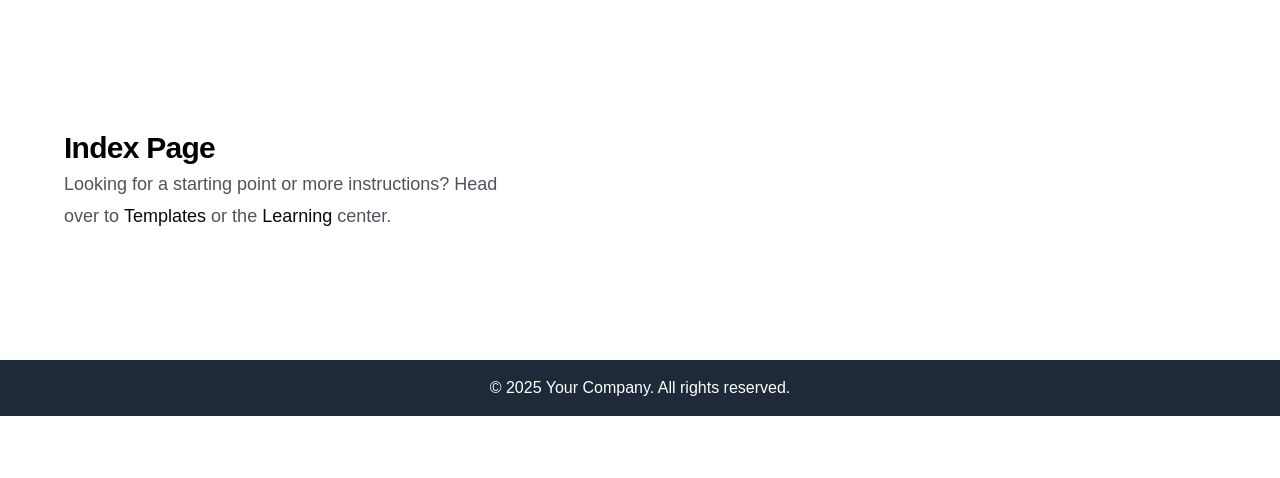
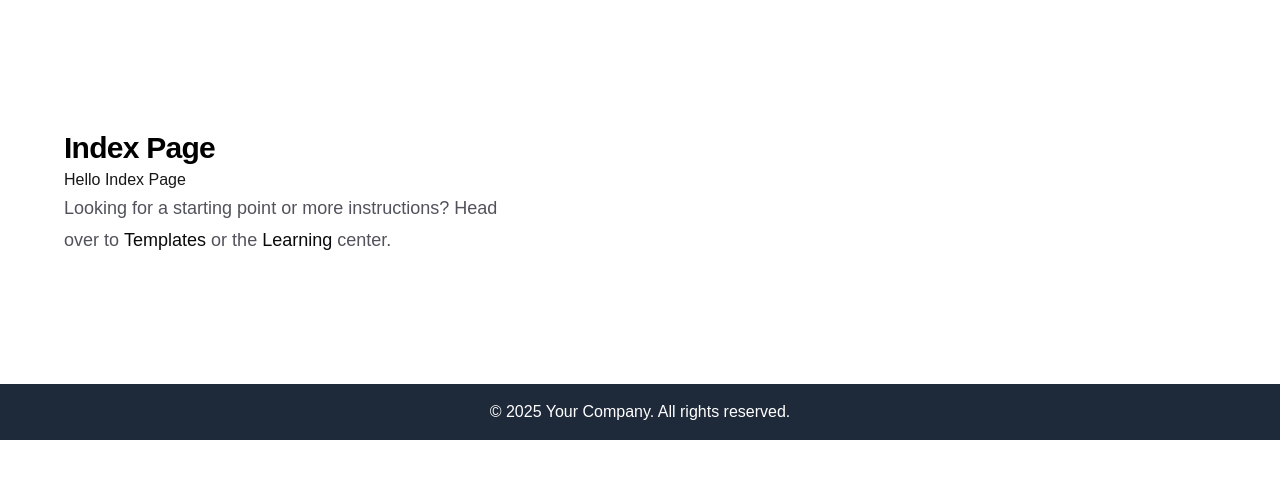
Before and after one commit to kazuhiro17/study-react, a Next.js app: page / in a window 1280 px wide. Shown: the top 478 px of the page. Built offline with nearby package versions, Linux system fonts and the light colour scheme.

Commit message:
refactor:Main部分のコンポーネント化

```diff
--- a/src/app/about/page.tsx
+++ b/src/app/about/page.tsx
@@ -1,11 +1,7 @@
-import { Links } from "@/components/Links";
-import { Headline } from "@/components/Headline";
+import { Main } from "@/components/Main";
 
 export default function About() {
   return (
-    <main className="flex w-full max-w-3xl flex-col items-center justify-between py-32 px-16 bg-white dark:bg-black sm:items-start">
-      <Headline title="About Page" />
-      <Links />
-    </main>
+    <Main page="About" />
   );
 }
--- a/src/app/page.tsx
+++ b/src/app/page.tsx
@@ -1,11 +1,7 @@
-import { Links } from "@/components/Links";
-import { Headline } from "@/components/Headline";
+import { Main } from "@/components/Main";
 
 export default function Home() {
   return (
-    <main className="flex w-full max-w-3xl flex-col items-center justify-between py-32 px-16 bg-white dark:bg-black sm:items-start">
-      <Headline title="Index Page" />
-      <Links />
-    </main>
+    <Main page="Index" />
   );
 }
--- a/src/components/Headline.tsx
+++ b/src/components/Headline.tsx
@@ -1,7 +1,10 @@
-export function Headline(props: { title: string }) {
+export function Headline(props: { page: string; children: React.ReactNode }) {
   return (
-    <h1 className="max-w-xs text-3xl font-semibold leading-10 tracking-tight text-black dark:text-zinc-50">
-      {props.title}
-    </h1>
+    <div>
+      <h1 className="max-w-xs text-3xl font-semibold leading-10 tracking-tight text-black dark:text-zinc-50">
+        {props.page} Page
+      </h1>
+      {props.children}
+    </div>
   );
 }
--- /dev/null
+++ b/src/components/Main.tsx
@@ -0,0 +1,13 @@
+import { Links } from "@/components/Links";
+import { Headline } from "@/components/Headline";
+
+export function Main(props: { page: string }) {
+  return (
+    <main className="flex w-full max-w-3xl flex-col items-center justify-between py-32 px-16 bg-white dark:bg-black sm:items-start">
+      <Headline page={props.page}>
+        <p>Hello {props.page} Page</p>
+      </Headline>
+      <Links />
+    </main>
+  );
+}
```
